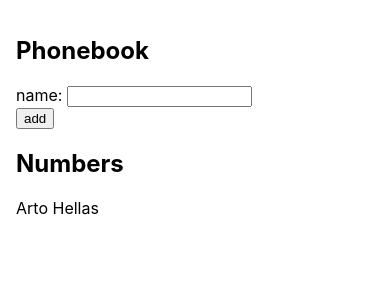
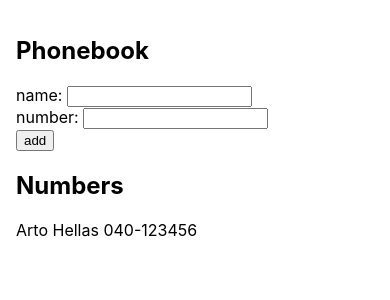
Before and after one commit to skhswe99/phonebook, a React (Create React App) app: page / in a window 390 px wide. Shown: the top 300 px of the page. Built offline with nearby package versions, Linux system fonts and the light colour scheme; the HTML template or start-up script is replaced by a standard one.

Commit message:
adds phone number input field

```diff
--- a/src/App.js
+++ b/src/App.js
@@ -1,8 +1,9 @@
 import { useState } from 'react'
 const App = () => {
 
-  const [persons, setPersons] = useState([{ name: 'Arto Hellas' }])
+  const [persons, setPersons] = useState([{ name: 'Arto Hellas', phone: '040-123456' }])
   const [newName, setNewName] = useState('')
+  const [newPhone, setNewPhone] = useState('')
 
   const handleSubmit = (event) => {
     event.preventDefault()
@@ -10,14 +11,20 @@
       if (persons.find(person => person.name.toLowerCase() === newName.toLowerCase())) {
         alert(`${newName} is already added to phoneboook`)
       } else {
-        setPersons([...persons, {name: newName}]) // add new name to phonebook
+        setPersons([...persons, {name: newName, phone: newPhone}]) // add new name to phonebook
       }
     }
-    setNewName('') // clear input field
+
+    setNewName('') // clear name input field
+    setNewPhone('') // clear phone number input field
   }
 
   const handleNewName = (event) => {
     setNewName(event.target.value)
+  }
+
+  const handleNewPhone = (event) => {
+    setNewPhone(event.target.value)
   }
 
   return (
@@ -28,12 +35,15 @@
         name: <input value={newName} onChange={handleNewName} /> {/* controlled input */}
       </div>
       <div>
+        number: <input value={newPhone} onChange={handleNewPhone} />
+      </div>
+      <div>
       <button type="submit">add</button>
       </div>
     </form>
 
     <h2>Numbers</h2>
-      {persons.map(person => <li key={person.name}>{person.name}</li>)}
+      {persons.map(person => <li key={person.name}>{person.name} {person.phone}</li>)}
     </div>
   )
 }
```
